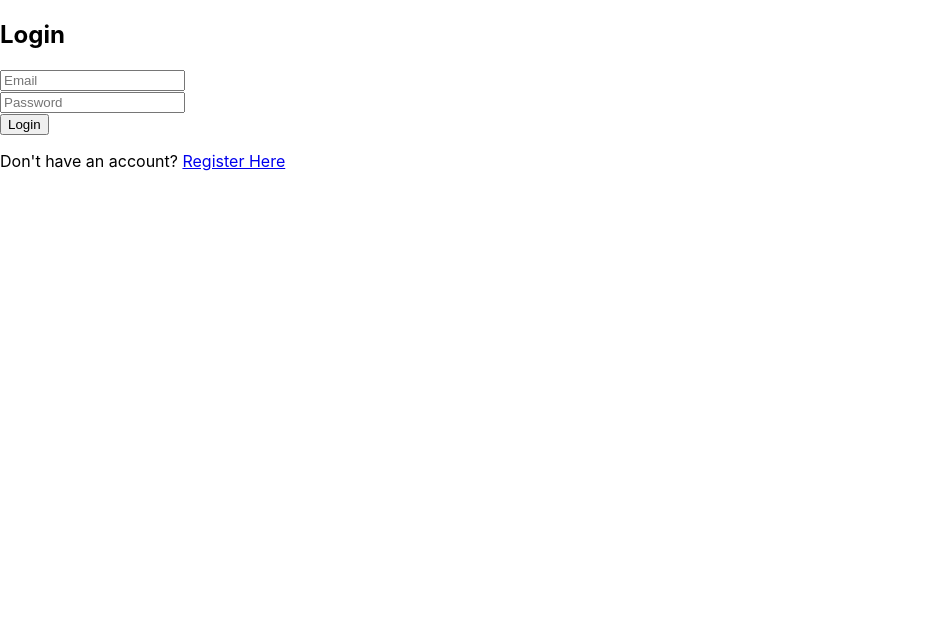
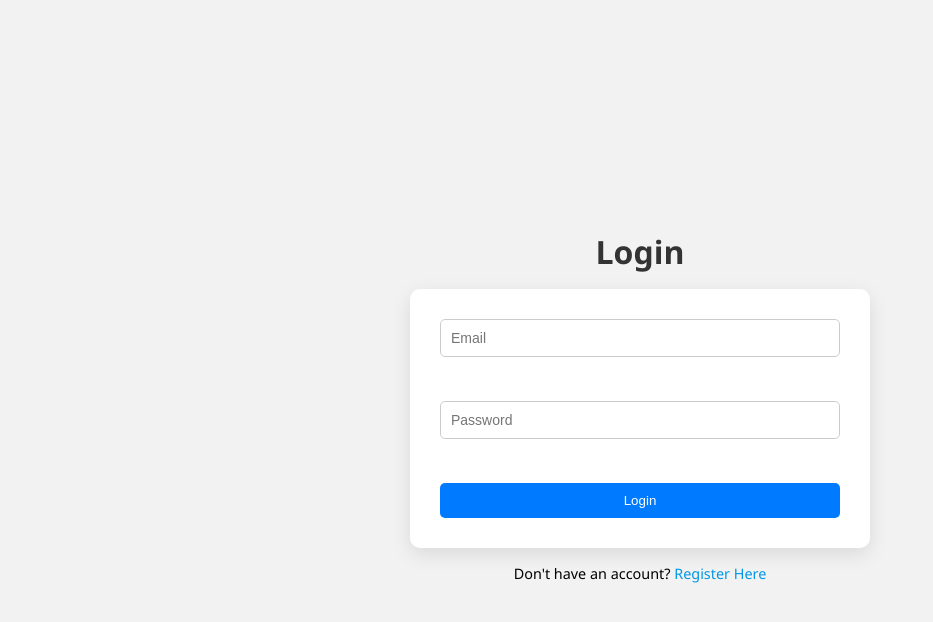
Before and after one commit to misha141/jira-dashboard-frontend, a React (Create React App) app: page /login in a window 1280 px wide. Shown: the top 622 px of the page, without its empty margins (0-933 px from the left). Built offline with nearby package versions, Linux system fonts and the light colour scheme.

Commit message:
Adding css styling to the registration page and login page

```diff
--- /dev/null
+++ b/src/pages/Login.css
@@ -0,0 +1,61 @@
+body{
+    margin: 0;
+    padding: 0;
+    font-family: 'Segoe UI', Tahoma, Geneva, Verdana, sans-serif;
+    background-color: #f5f6fa;
+}
+.form-conatiner{
+    display: flex;
+    flex-direction: column;
+    align-items: center;
+    justify-content: center;
+    height: 100vh;
+    background-color: #f9f9f9;
+}
+
+.login-heading{
+    margin-bottom: 1rem;
+    color: #333;
+    font-size: 2rem;
+    font-weight: bold;
+}
+
+.form-card{
+    background-color: white;
+    padding: 2rem;
+    border-radius: 10px;
+    box-shadow: 0 0 15px rgba(0,0,0,0.1);
+    width: 300px;
+}
+
+.form-card input{
+    width: 100%;
+    padding: 10px;
+    margin-bottom: 0.75rem;
+    border-radius: 5px;
+    border: 1px solid #ccc;
+}
+
+.form-card button{
+    width: 100%;
+    padding: 10px;
+    background-color: #007bff;
+    color: white;
+    border: none;
+    border-radius: 5px;
+    cursor: pointer;
+}
+
+.form-card button:hover {
+  background-color: #0056b3;
+}
+
+.login-link {
+  margin-top: 1rem;
+  font-size: 0.9rem;
+}
+
+.login-link a{
+   color: #0097e6;
+   text-decoration: none;
+}
--- a/src/pages/Login.js
+++ b/src/pages/Login.js
@@ -1,6 +1,8 @@
 import React, { useState } from 'react';
 import axios from 'axios';
 import { useNavigate, Link } from 'react-router-dom';
+import './Login.css';
+
 
 function Login(){
     const navigate = useNavigate();
@@ -20,9 +22,10 @@ function Login(){
     };
 
     return (
-        <div>
-            <h2> Login </h2>
+        <div className="form-container">
+            <h2 className="login-heading"> Login </h2>
             {error && <p style = {{color : 'red'}}>{error}</p>}
+            <div className="form-card">
             <form onSubmit = {handleSubmit}>
                 <input
                  type = "email" placeholder="Email" required
@@ -34,7 +37,8 @@ function Login(){
                  /><br/>
                  <button type = "submit">Login</button>
             </form>
-            <p>
+            </div>
+            <p className="login-link">
                 Don't have an account? <Link to = "/register">Register Here</Link>
             </p>
 
--- /dev/null
+++ b/src/pages/Register.css
@@ -0,0 +1,89 @@
+body{
+    margin: 0;
+    padding: 0;
+    font-family: 'Segoe UI', Tahoma, Geneva, Verdana, sans-serif;
+    background-color: #f5f6fa;
+}
+
+.form-container{
+    display: flex;
+    justify-content: center;
+    flex-direction: column;
+    align-items: center;
+    height: 100vh;
+    background-color: #f2f2f2;
+}
+
+.register-heading{
+    font-size: 32px;
+    font-weight: bold;
+    margin-bottom: 20px;
+    color: #2f3640;
+}
+
+.form-card{
+    background: white;
+    padding: 30px ;
+    border-radius: 10px;
+    box-shadow: 0 6px 20px rgba(0,0,0,0.1);
+    max-width: 400px;
+    width: 100%;
+}
+
+.form-card input{
+    width: 100%;
+  padding: 10px;
+  margin-bottom: -0.5rem; /* reduced spacing */
+  border-radius: 5px;
+  border: 1px solid #ccc;
+}
+
+form{
+    display: flex;
+    flex-direction: column;
+    gap: 15px;
+}
+
+form input{
+    padding: 10px;
+    border: 1px solid #dcdde1;
+    border-radius: 5px;
+    font-size: 14px;
+    box-sizing: border-box;
+    transition: border-color 0.3s;
+}
+
+form input:focus {
+  border-color: #40739e;
+  outline: none;
+}
+
+form button{
+    padding: 10px;
+    background-color: #007bff;
+    border: none;
+    color: white;
+    border-radius: 5px;
+    cursor: pointer;
+}
+
+.singin-link {
+  margin-top: 20px;
+  font-size: 14px;
+  color: #2f3640;
+}
+
+.singin-link a {
+  color: #0097e6;
+  text-decoration: none;
+}
+
+.singin-link a:hover {
+  text-decoration: underline;
+}
+
+p[style*="color: red"] {
+  margin-top: -12px;
+  margin-bottom: 16px;
+  font-size: 14px;
+}
--- a/src/pages/Register.js
+++ b/src/pages/Register.js
@@ -1,6 +1,7 @@
 import React, {useState} from 'react';
 import axios from 'axios';
 import { useNavigate, Link }  from 'react-router-dom';
+import './Register.css'
 
 function Register(){
     const navigate = useNavigate();
@@ -18,6 +19,7 @@ function Register(){
         e.preventDefault();
         try{
             await axios.post('http://localhost:8080/api/users/register', formData);
+            localStorage.setItem('registrationSucess','true');
             navigate('/login');
 
         }catch (err){
@@ -26,9 +28,10 @@ function Register(){
     };
 
     return (
-        <div >
-            <h2>Register</h2>
+        <div className="form-container">
+            <h2 className="register-heading">Register</h2>
             {error && <p style={{color : 'red'}}>{error}</p>}
+            <div className="form-card" >
             <form onSubmit={handleSubmit}>
                 <input
                     type = "text"
@@ -80,7 +83,8 @@ function Register(){
 
                 <button type = "submit">Register</button>
             </form>
-            <p>
+            </div>
+            <p className="singin-link">
                 Already have an account? <Link to ="/login">Login here</Link>
             </p>
         </div>
```
